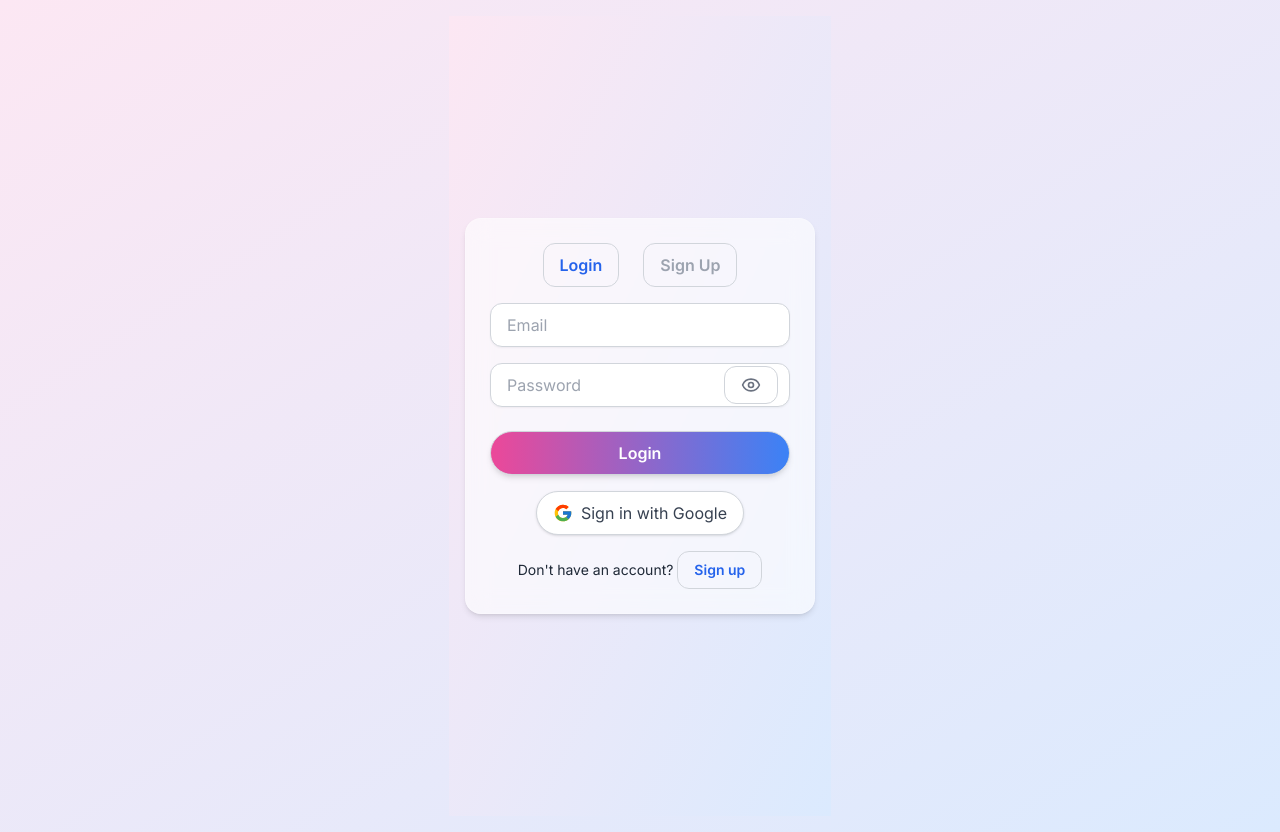
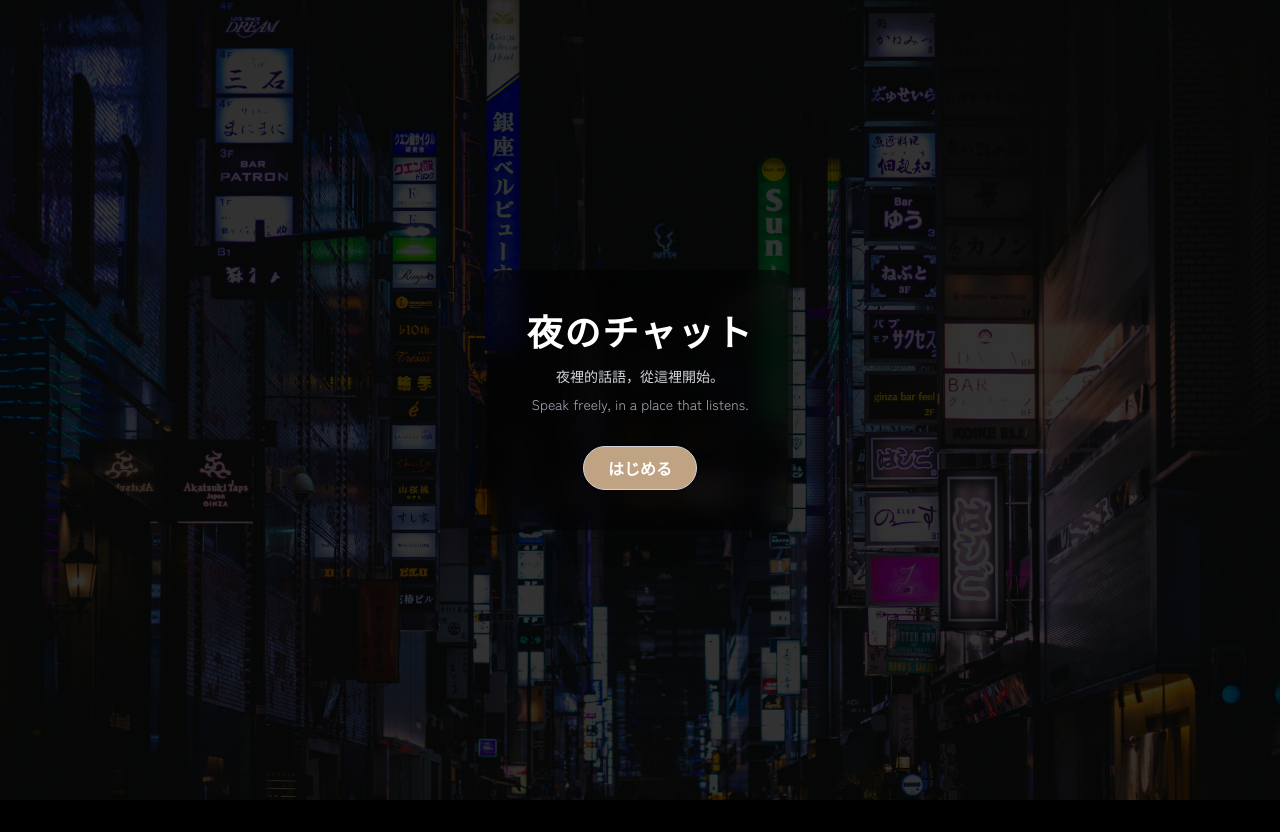
Before and after one commit to Yi-Hung-Lin/hpc2025-dashboard, a React (Vite) app: page / in a window 1280 px wide. After the commit the page ends 800 px from the top, so only its background shows below. Built offline with nearby package versions, Linux system fonts and the light colour scheme.

Commit message:
網頁首頁上線，整體的風格調整並對 UI 再多做一些優化

```diff
--- a/index.html
+++ b/index.html
@@ -11,14 +11,15 @@
     <meta name="theme-color" content="#f472b6" />
 
     <!-- 💎 字體：現代 + 柔和 -->
+    <link href="https://fonts.googleapis.com/css2?family=Zen+Kaku+Gothic+New&display=swap" rel="stylesheet">
     <link href="https://fonts.googleapis.com/css2?family=Inter:wght@400;600&display=swap" rel="stylesheet" />
 
     <!-- 🪄 自動套用 Vite 打包的 CSS & JS -->
     <script type="module" src="./src/main.tsx"></script>
   </head>
 
-  <body class="font-[Inter] antialiased text-gray-800 bg-gradient-to-br from-pink-100 to-blue-100">
-    <div id="root" class="min-h-screen flex items-center justify-center p-4">
+  <body class="font-zen bg-black text-white antialiased leading-relaxed">
+    <div id="root">
       <!-- React 會把整個畫面 mount 在這個 root 上 -->
     </div>
   </body>
--- a/src/app.tsx
+++ b/src/app.tsx
@@ -1,12 +1,14 @@
 import React from 'react'
 import { BrowserRouter, Routes, Route } from 'react-router-dom'
+import WelcomePage from './pages/WelcomePage'
 import LoginPage from './pages/LoginPage'
 
 function App() {
     return (
         <BrowserRouter>
           <Routes>
-            <Route path="/" element={<LoginPage />} />
+            <Route path="/" element={<WelcomePage />} />
+            <Route path="/login" element={<LoginPage />} />
             <Route path="/chat" element={<div>Chatroom Page (coming soon!)</div>} />
           </Routes>
         </BrowserRouter>
--- a/src/pages/LoginPage.tsx
+++ b/src/pages/LoginPage.tsx
@@ -1,4 +1,4 @@
-import React, { useState, useEffect, useRef } from 'react'
+import React, { useState } from 'react'
 import { auth } from '../config'
 import {
   createUserWithEmailAndPassword,
@@ -8,53 +8,18 @@ import {
 } from 'firebase/auth'
 import { useNavigate } from 'react-router-dom'
 import { Eye, EyeOff } from 'lucide-react'
-import { AnimatePresence, motion } from 'framer-motion'
-import { FcGoogle } from 'react-icons/fc'
-const errorMap: Record<string, string> = {
-  'auth/invalid-email': 'Invalid email address.',
-  'auth/user-not-found': 'No account found for this email.',
-  'auth/wrong-password': 'Incorrect password.',
-  'auth/email-already-in-use': 'This email is already registered.',
-  'auth/weak-password': 'Password should be at least 6 characters.',
-  'auth/missing-password': 'Password is required.',
-  'auth/missing-email': 'Email is required.',
-  'auth/too-many-requests': 'Too many failed attempts. Try again later.',
-  'auth/popup-closed-by-user': 'Google sign-in was cancelled.',
-  'auth/network-request-failed': 'Network error. Please check your connection.',
-  'auth/internal-error': 'An internal error occurred. Try again.',
-  'auth/operation-not-allowed': 'Sign-in method is not enabled.'
-}
-
-// 🎯 自訂錯誤訊息轉譯
-const getFriendlyError = (code: string) => {
-  if (!code) return 'An unknown error occurred.'
-  return errorMap[code] || 'An unknown error occurred.'
-}
 
 const LoginPage = () => {
   const [isRegister, setIsRegister] = useState(false)
   const [email, setEmail] = useState('')
   const [password, setPassword] = useState('')
+  const [showPassword, setShowPassword] = useState(false)
   const [error, setError] = useState('')
-  const [loading, setLoading] = useState(false)
-  const [showPassword, setShowPassword] = useState(false)
   const navigate = useNavigate()
-
-  const emailRef = useRef<HTMLInputElement>(null)
-  const passwordRef = useRef<HTMLInputElement>(null)
-
-  // 🎯 切換 tab 時清空資料
-  useEffect(() => {
-    setEmail('')
-    setPassword('')
-    setError('')
-  }, [isRegister])
 
   const handleSubmit = async (e: React.FormEvent) => {
     e.preventDefault()
     setError('')
-    setLoading(true)
-
     try {
       if (isRegister) {
         await createUserWithEmailAndPassword(auth, email, password)
@@ -63,134 +28,103 @@ const LoginPage = () => {
       }
       navigate('/chat')
     } catch (err: any) {
-      setError(getFriendlyError(err.code || err.message))
-      // 小強化：錯誤時 focus 到 password 輸入框
-      passwordRef.current?.focus()
-    } finally {
-      setLoading(false)
+      setError(err.message)
     }
   }
 
-  const handleGoogleSignIn = async () => {
-    setError('')
-    setLoading(true)
-
+  const signInWithGoogle = async () => {
+    const provider = new GoogleAuthProvider()
     try {
-      const provider = new GoogleAuthProvider()
       await signInWithPopup(auth, provider)
       navigate('/chat')
     } catch (err: any) {
-      setError(getFriendlyError(err.code || err.message))
-    } finally {
-      setLoading(false)
+      setError(err.message)
     }
   }
 
   return (
-    <div className="min-h-screen flex items-center justify-center bg-gradient-to-br from-pink-100 to-blue-100 p-4">
-      <div className="card w-full max-w-md glass fade-in overflow-hidden">
-        <div className="flex justify-center mb-4 gap-6">
+    <div className="relative min-h-screen w-full flex items-center justify-center font-zen bg-black text-white overflow-hidden">
+      <div className="absolute inset-0 bg-[url('/image/ginza-night.jpg')] bg-cover bg-center opacity-20 pointer-events-none z-0" />
+
+      <div className="z-10 bg-black/50 backdrop-blur-md rounded-2xl px-6 py-8 w-full max-w-sm sm:max-w-md space-y-6 shadow-xl">
+        {/* Tab 切換 */}
+        <div className="flex justify-center space-x-4">
           <button
-            className={`font-semibold transition ${
-              !isRegister ? 'text-blue-600' : 'text-gray-400 hover:text-blue-500'
-            }`}
             onClick={() => setIsRegister(false)}
+            className={`px-4 py-1 rounded-full border ${
+              !isRegister
+                ? 'bg-[#bfa382] text-white'
+                : 'text-[#bfa382] border-[#bfa382]'
+            } transition-all duration-300`}
           >
             Login
           </button>
           <button
-            className={`font-semibold transition ${
-              isRegister ? 'text-blue-600' : 'text-gray-400 hover:text-blue-500'
-            }`}
             onClick={() => setIsRegister(true)}
+            className={`px-4 py-1 rounded-full border ${
+              isRegister
+                ? 'bg-[#bfa382] text-white'
+                : 'text-[#bfa382] border-[#bfa382]'
+            } transition-all duration-300`}
           >
             Sign Up
           </button>
         </div>
 
-        <AnimatePresence mode="wait">
-          <motion.form
-            key={isRegister ? 'register' : 'login'}
-            onSubmit={handleSubmit}
-            className="flex flex-col gap-4"
-            initial={{ opacity: 0, x: 30 }}
-            animate={{ opacity: 1, x: 0 }}
-            exit={{ opacity: 0, x: -30 }}
-            transition={{ duration: 0.3 }}
-          >
+        {/* 表單區 */}
+        <form onSubmit={handleSubmit} className="space-y-4">
           <input
-              ref={emailRef}
             type="email"
             placeholder="Email"
-              disabled={loading}
-              className="w-full rounded-xl px-4 py-2 border border-gray-300 focus:border-blue-400 outline-none shadow-sm transition-all duration-300"
+            className="w-full rounded-xl px-4 py-2 sm:px-5 sm:py-3 bg-white/90 text-black placeholder:text-gray-500"
             value={email}
             onChange={(e) => setEmail(e.target.value)}
             required
           />
-
           <div className="relative">
             <input
-                ref={passwordRef}
               type={showPassword ? 'text' : 'password'}
               placeholder="Password"
-                disabled={loading}
-                className="w-full pr-12 rounded-xl px-4 py-2 border border-gray-300 focus:border-blue-400 outline-none shadow-sm transition-all duration-300"
+              className="w-full rounded-xl px-4 py-2 sm:px-5 sm:py-3 pr-12 bg-white/90 text-black placeholder:text-gray-500"
               value={password}
               onChange={(e) => setPassword(e.target.value)}
               required
             />
             <button
               type="button"
-                className="absolute right-3 top-1/2 -translate-y-1/2 text-gray-500 hover:text-gray-800 transition"
               onClick={() => setShowPassword(!showPassword)}
+              className="absolute right-3 top-1/2 -translate-y-1/2 text-gray-600 hover:text-gray-800"
               aria-label={showPassword ? 'Hide password' : 'Show password'}
             >
               {showPassword ? <EyeOff size={20} /> : <Eye size={20} />}
             </button>
           </div>
 
-            {/* 密碼強度提示（只在註冊時顯示） */}
-            {isRegister && password.length > 0 && password.length < 6 && (
-              <p className="text-yellow-500 text-xs text-center">
-                Password should be at least 6 characters.
-              </p>
-            )}
-
           {error && (
-              <p className="text-red-500 text-sm text-center -mt-2">
-                {getFriendlyError(error)}
-              </p>
+            <p className="text-red-400 text-sm text-center">{error}</p>
           )}
 
           <button
             type="submit"
-              disabled={loading}
-              className="btn-primary mt-2 transform hover:scale-110 hover:-translate-y-1 hover:shadow-lg transition-all duration-300 disabled:opacity-50 disabled:cursor-not-allowed"
+            className="w-full bg-[#bfa382] text-white font-bold px-6 py-3 rounded-full shadow hover:scale-105 hover:brightness-110 transition-all duration-300 focus:outline-none focus:ring-2 focus:ring-[#bfa382]"
           >
-              {loading ? 'Loading...' : (isRegister ? 'Sign Up' : 'Login')}
+            {isRegister ? 'Sign Up' : 'Login'}
           </button>
-          </motion.form>
-        </AnimatePresence>
+        </form>
 
-        {/* Google 登入按鈕 */}
-        <div className="flex items-center justify-center mt-4">
         <button
-            type="button"
-            onClick={handleGoogleSignIn}
-            disabled={loading}
-            className="flex items-center gap-2 px-4 py-2 rounded-full bg-white text-gray-700 border border-gray-300 shadow hover:shadow-md hover:scale-105 transform transition-all duration-200 disabled:opacity-50 disabled:cursor-not-allowed"
+          onClick={signInWithGoogle}
+          className="w-full flex items-center justify-center gap-2 bg-white text-black font-medium py-2 rounded-full shadow hover:scale-[1.02] hover:brightness-105 transition"
         >
-            <FcGoogle size={20} />
-            <span>{loading ? 'Loading...' : 'Sign in with Google'}</span>
+          <img src="https://www.svgrepo.com/show/475656/google-color.svg" alt="Google" className="w-5 h-5" />
+          Sign in with Google
         </button>
-        </div>
 
-        <p className="text-center text-sm mt-4">
+        <p className="text-center text-sm text-white/80">
           {isRegister ? 'Already have an account?' : "Don't have an account?"}{' '}
           <button
             onClick={() => setIsRegister(!isRegister)}
-            className="text-blue-600 hover:text-blue-700 hover:scale-105 hover:underline font-semibold transition-all duration-300 transform"
+            className="text-[#bfa382] hover:text-white font-semibold transition"
           >
             {isRegister ? 'Login' : 'Sign up'}
           </button>
--- /dev/null
+++ b/src/pages/WelcomePage.tsx
@@ -0,0 +1,31 @@
+import React from 'react'
+import { useNavigate } from 'react-router-dom'
+
+const WelcomePage = () => {
+  const navigate = useNavigate()
+
+  return (
+    <div className="relative min-h-screen w-full flex items-center justify-center overflow-hidden bg-black font-zen text-white">
+      {/* 背景圖片層 */}
+      <div className="absolute inset-0 bg-[url('/image/ginza-night.jpg')] bg-cover bg-center opacity-20 pointer-events-none z-0" />
+
+      {/* 卡片內容 */}
+      <div className="z-10 bg-black/50 backdrop-blur-md p-10 rounded-2xl max-w-md text-center shadow-xl">
+        <h1 className="text-4xl font-extrabold text-white mb-4 tracking-wider">
+            夜のチャット
+        </h1>
+        <p className="text-gray-300 text-sm mb-2">夜裡的話語，從這裡開始。</p>
+        <p className="text-gray-400 text-sm mb-8">Speak freely, in a place that listens.</p>
+
+        <button
+          onClick={() => navigate('/login')}
+          className="bg-[#bfa382] text-white font-bold px-6 py-2 rounded-full shadow-md hover:scale-105 hover:brightness-110 transform transition-all duration-300"
+        >
+            はじめる
+        </button>
+      </div>
+    </div>
+  )
+}
+
+export default WelcomePage
--- a/src/styles/main.css
+++ b/src/styles/main.css
@@ -7,8 +7,8 @@
 /* -------------------- */
 
 @layer base {
-  body {
-    @apply bg-gradient-to-br from-pink-100 to-blue-100 text-gray-800 font-sans leading-relaxed min-h-screen;
+  html, body {
+    @apply bg-black text-white font-sans leading-relaxed min-h-screen m-0 p-0;
   }
 
   h1, h2, h3, h4 {
@@ -16,11 +16,11 @@
   }
 
   a {
-    @apply text-blue-600 hover:underline;
+    @apply text-[#bfa382] hover:text-white hover:underline transition-colors duration-300;
   }
 
   input, textarea, select, button {
-    @apply rounded-xl px-4 py-2 border border-gray-300 focus:outline-none focus:ring-2 focus:ring-blue-400 transition;
+    @apply rounded-xl px-4 py-2 border border-gray-300 focus:outline-none focus:ring-2 focus:ring-[#bfa382] transition;
   }
 }
 
@@ -33,7 +33,7 @@
   }
 
   .btn-primary {
-    @apply bg-gradient-to-r from-pink-500 to-blue-500 text-white font-semibold px-5 py-2 rounded-full shadow-md hover:scale-105 hover:brightness-110 transition-all duration-300;
+    @apply bg-[#bfa382] text-white font-semibold px-5 py-2 rounded-full shadow-md hover:scale-105 hover:brightness-125 transition-all duration-300;
   }
 
   .chat-bubble {
@@ -41,7 +41,7 @@
   }
 
   .chat-bubble.user {
-    @apply bg-blue-500 self-end;
+    @apply bg-[#bfa382] self-end;
   }
 
   .chat-bubble.other {
--- a/tailwind.config.js
+++ b/tailwind.config.js
@@ -4,8 +4,20 @@ module.exports = {
     "./index.html",
     "./src/**/*.{js,ts,jsx,tsx}"    // ✅ 這行一定要有
   ],
+  safelist: [
+    {
+      pattern: /bg-\[url\(.*\)\]/, // 允許 url 類的背景類別
+    },
+  ],
   theme: {
-    extend: {},
+    extend: {
+      backgroundImage: {
+        ginza: "url('/image/ginza-night.jpg')",
+      },
+      fontFamily: {
+        zen: ['"Zen Kaku Gothic New"', 'sans-serif']
+      }
+    },
   },
   plugins: [],
 }
```
Also changed, not shown: public/image/ginza-night.jpg (added), 6 other files (tests, documents, lock files or other folders). Lines whose indentation alone changed are shown as unchanged.
